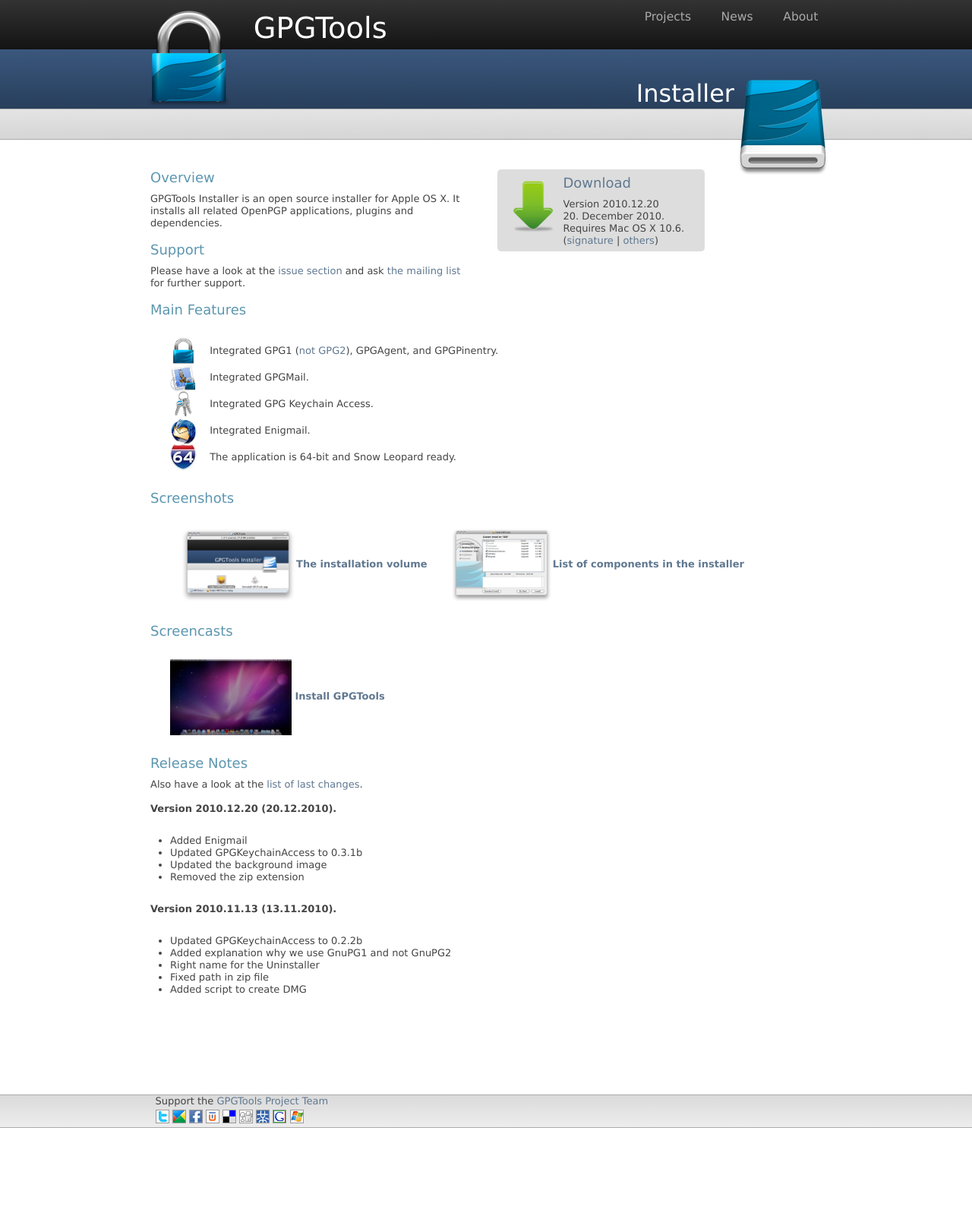
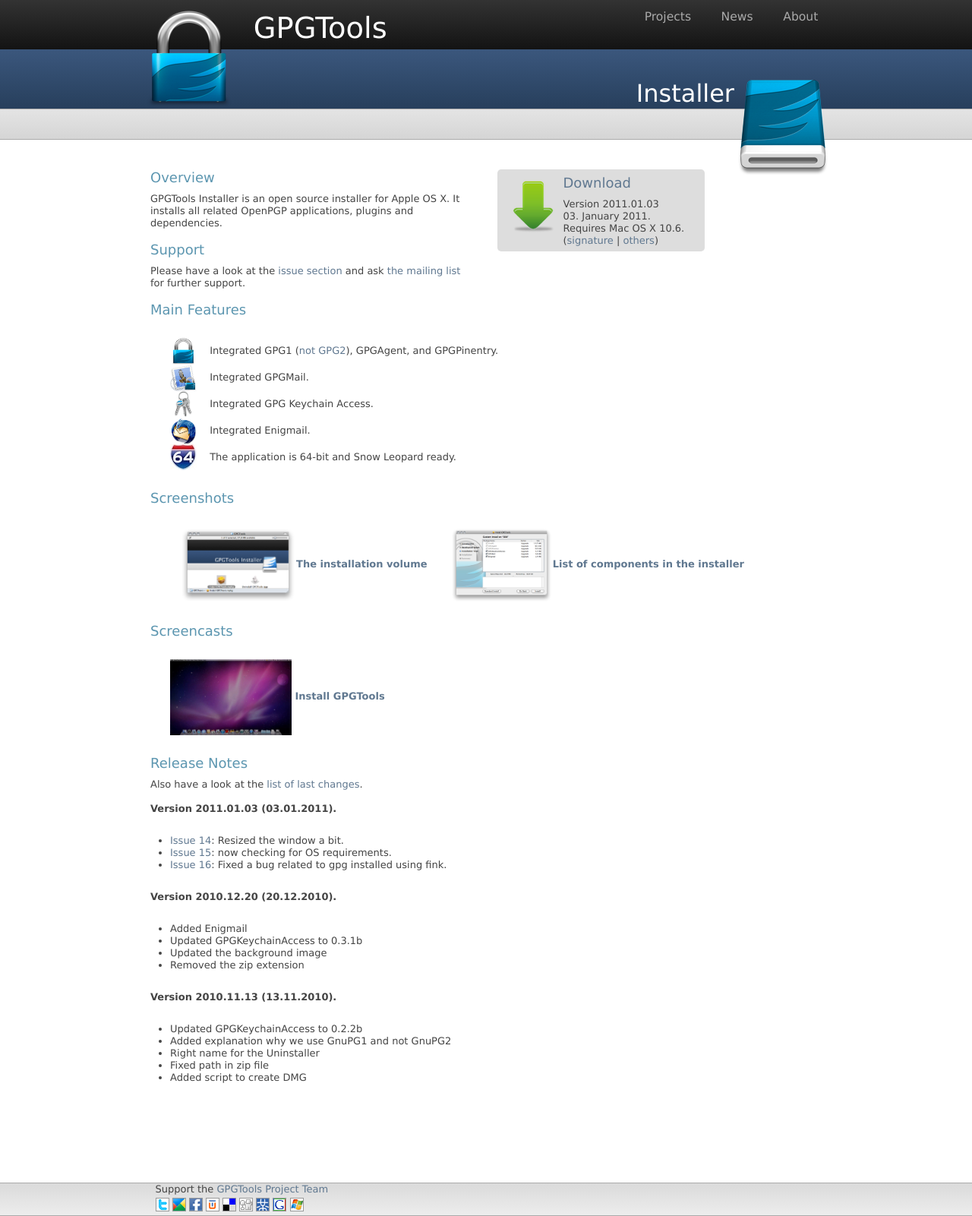
Before and after one commit to AshenExhale/GPGTools_Homepage, a PHP site: page /installer.html in a window 1280 px wide. Shown: the whole page at 76% size. Before the commit the page ends 1485 px from the top, so only its background shows below. Run offline with PHP 8.4, Linux system fonts and the light colour scheme; some libraries are stand-ins or nearby versions.

Commit message:
Released installer 20110103

```diff
--- a/installer.html
+++ b/installer.html
@@ -44,12 +44,12 @@
     <div id="spacer">
     </div>
     <div id="info">
-    <a href="https://github.com/downloads/GPGTools/GPGTools/GPGTools-20101220.dmg" class='piwik_download'><img src="./images/download.png" title="download" alt="download" id="download"/></a>
-    <h3><a href="https://github.com/downloads/GPGTools/GPGTools/GPGTools-20101220.dmg" class='piwik_download'>Download</a></h3>
-    <p>Version 2010.12.20</p>
-    <p>20. December 2010.</p>
+    <a href="https://github.com/downloads/GPGTools/GPGTools/GPGTools-20110103.dmg" class='piwik_download'><img src="./images/download.png" title="download" alt="download" id="download"/></a>
+    <h3><a href="https://github.com/downloads/GPGTools/GPGTools/GPGTools-20110103.dmg" class='piwik_download'>Download</a></h3>
+    <p>Version 2011.01.03</p>
+    <p>03. January 2011.</p>
     <p>Requires Mac OS X 10.6.</p>
-    <p><br>(<a href="https://github.com/downloads/GPGTools/GPGTools/GPGTools-20101220.dmg.sig" class='piwik_download'>signature</a> | <a href="http://github.com/GPGTools/GPGTools/downloads">others</a>)</p>
+    <p><br>(<a href="https://github.com/downloads/GPGTools/GPGTools/GPGTools-20110103.dmg.sig" class='piwik_download'>signature</a> | <a href="http://github.com/GPGTools/GPGTools/downloads">others</a>)</p>
     </div>
     <div id="main">
         <div id="m_content">
@@ -76,6 +76,12 @@
             </ul>
             <h3>Release Notes</h3>
             <p>Also have a look at the <a href="https://github.com/GPGTools/GPGTools/commits/master">list of last changes</a>.<br/><br/></p>
+            <p><b>Version 2011.01.03 (03.01.2011).</b></p>
+            <ul class="sub">
+                <li><a href="http://gpgtools.lighthouseapp.com/projects/65162/tickets/14">Issue 14</a>: Resized the window a bit.</li>
+                <li><a href="http://gpgtools.lighthouseapp.com/projects/65162/tickets/15">Issue 15</a>: now checking for OS requirements.</li>
+                <li><a href="http://gpgtools.lighthouseapp.com/projects/65162/tickets/16">Issue 16</a>: Fixed a bug related to gpg installed using fink.</li>
+            </ul>
             <p><b>Version 2010.12.20 (20.12.2010).</b></p>
             <ul class="sub">
                 <li>Added Enigmail</li>
```
Also changed, not shown: templates/installer.tpl (+11 -5 lines).
